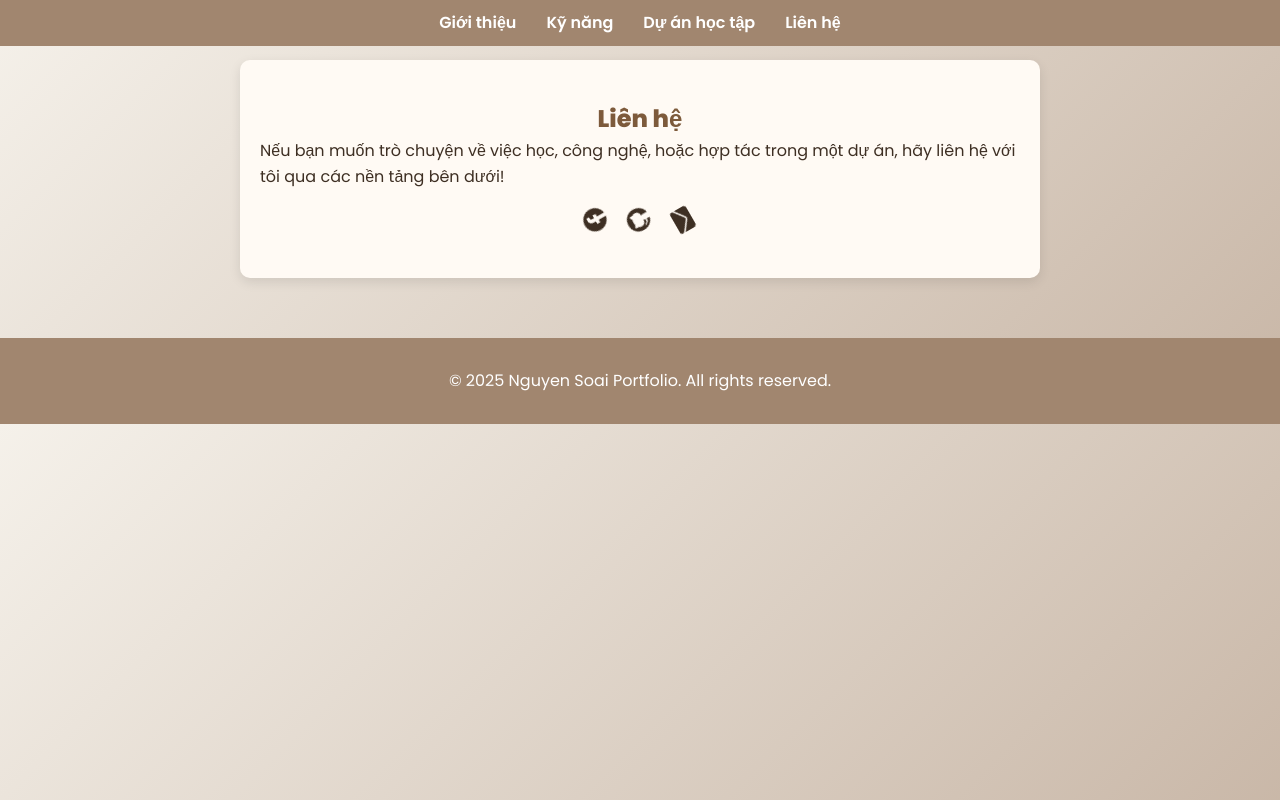
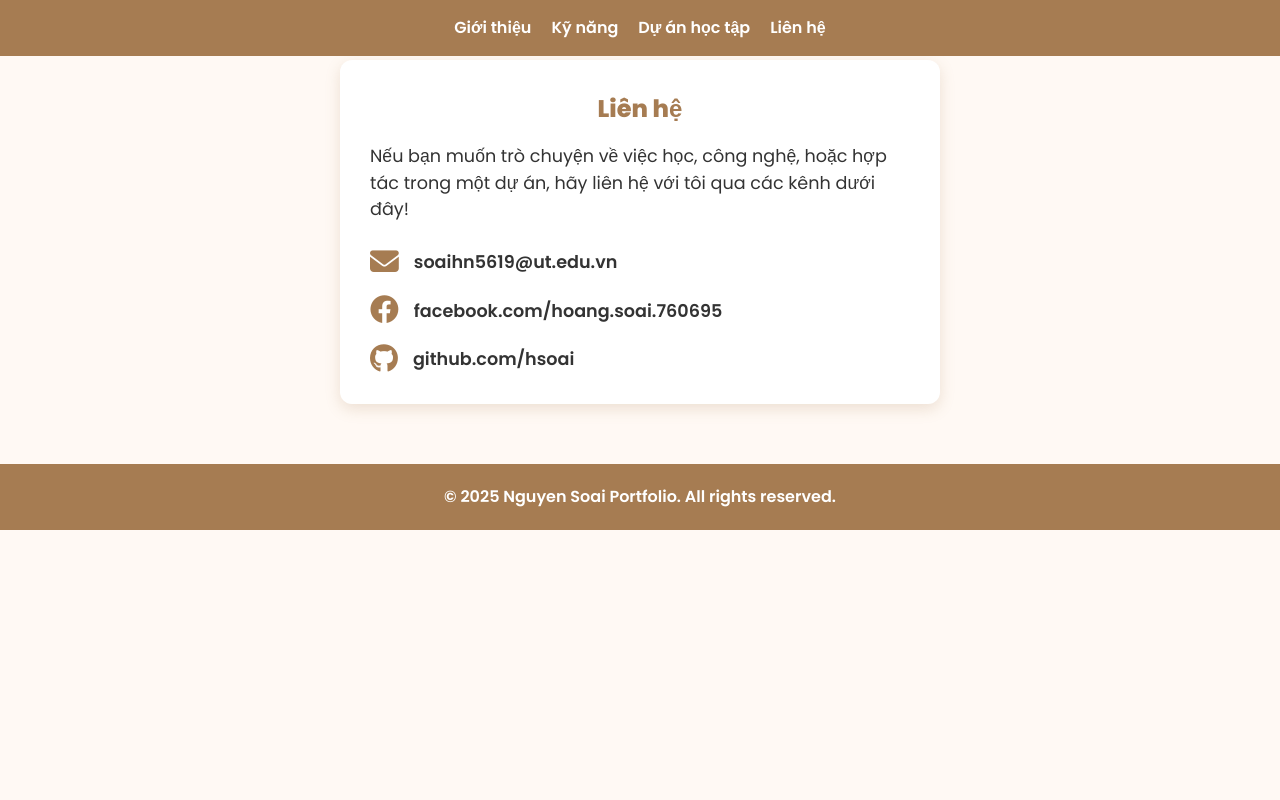
Before and after one commit to hsoai/web1, a plain HTML site: page contact.html in a window 1280 px wide. Drawn offline with nearby package versions, Linux system fonts and the light colour scheme; a script that the page names is missing.

Commit message:
Mô tả thay đổi

```diff
--- a/contact.html
+++ b/contact.html
@@ -2,7 +2,7 @@
 <html lang="vi">
   <head>
     <meta charset="UTF-8" />
-    <meta name="viewport" content="width=device-width, initial-scale=1.0" />
+    <meta name="viewport" content="width=device-width, initial-scale=1" />
     <title>Liên hệ</title>
     <link rel="stylesheet" href="style.css" />
     <link
@@ -13,6 +13,84 @@
       href="https://fonts.googleapis.com/css2?family=Poppins:wght@400;600;800&display=swap"
       rel="stylesheet"
     />
+    <style>
+      body {
+        font-family: "Poppins", sans-serif;
+        margin: 0;
+        padding: 0;
+        background: #fff9f4;
+        color: #333;
+      }
+      nav {
+        background: #a67c52;
+        padding: 15px 30px;
+        display: flex;
+        gap: 20px;
+      }
+      nav a {
+        color: #fff;
+        text-decoration: none;
+        font-weight: 600;
+        transition: color 0.3s ease;
+      }
+      nav a:hover {
+        color: #f1c40f;
+      }
+      main.section {
+        max-width: 600px;
+        margin: 60px auto;
+        background: #fff;
+        padding: 30px;
+        border-radius: 12px;
+        box-shadow: 0 5px 15px rgb(166 124 82 / 0.2);
+      }
+      main h2 {
+        font-weight: 800;
+        color: #a67c52;
+        margin-bottom: 15px;
+      }
+      main p {
+        font-size: 1.1rem;
+        margin-bottom: 25px;
+        line-height: 1.5;
+      }
+      .contact-list {
+        list-style: none;
+        padding: 0;
+        margin: 0;
+        display: flex;
+        flex-direction: column;
+        gap: 20px;
+      }
+      .contact-item {
+        display: flex;
+        align-items: center;
+        gap: 15px;
+        font-size: 1.1rem;
+      }
+      .contact-item i {
+        color: #a67c52;
+        font-size: 1.8rem;
+        transition: color 0.3s ease;
+      }
+      .contact-item a {
+        color: #333;
+        text-decoration: none;
+        font-weight: 600;
+      }
+      .contact-item a:hover,
+      .contact-item i:hover {
+        color: #f1c40f;
+      }
+      footer {
+        text-align: center;
+        padding: 20px 0;
+        background: #a67c52;
+        color: white;
+        font-weight: 600;
+        margin-top: 60px;
+      }
+    </style>
   </head>
   <body data-barba="wrapper">
     <nav>
@@ -22,25 +100,36 @@
       <a href="contact.html">Liên hệ</a>
     </nav>
 
-    <main data-barba="container" data-barba-namespace="contact">
-      <section class="section">
-        <h2>Liên hệ</h2>
-        <p>
-          Nếu bạn muốn trò chuyện về việc học, công nghệ, hoặc hợp tác trong một
-          dự án, hãy liên hệ với tôi qua các nền tảng bên dưới!
-        </p>
-        <div class="social-links">
-          <a href="https://www.facebook.com/hoang.soai.760695" target="_blank"
-            ><i class="fab fa-facebook"></i
-          ></a>
-          <a href="https://github.com/hsoai" target="_blank"
-            ><i class="fab fa-github"></i
-          ></a>
-          <a href="mailto:soaihn5619@ut.edu.vn"
-            ><i class="fas fa-envelope"></i
-          ></a>
-        </div>
-      </section>
+    <main class="section" data-barba="container" data-barba-namespace="contact">
+      <h2>Liên hệ</h2>
+      <p>
+        Nếu bạn muốn trò chuyện về việc học, công nghệ, hoặc hợp tác trong một
+        dự án, hãy liên hệ với tôi qua các kênh dưới đây!
+      </p>
+      <ul class="contact-list">
+        <li class="contact-item">
+          <i class="fas fa-envelope"></i>
+          <a href="mailto:soaihn5619@ut.edu.vn" title="Gửi email"
+            >soaihn5619@ut.edu.vn</a
+          >
+        </li>
+        <li class="contact-item">
+          <i class="fab fa-facebook"></i>
+          <a
+            href="https://www.facebook.com/hoang.soai.760695"
+            target="_blank"
+            title="Facebook"
+          >
+            facebook.com/hoang.soai.760695
+          </a>
+        </li>
+        <li class="contact-item">
+          <i class="fab fa-github"></i>
+          <a href="https://github.com/hsoai" target="_blank" title="GitHub">
+            github.com/hsoai
+          </a>
+        </li>
+      </ul>
     </main>
 
     <footer>&copy; 2025 Nguyen Soai Portfolio. All rights reserved.</footer>
```
